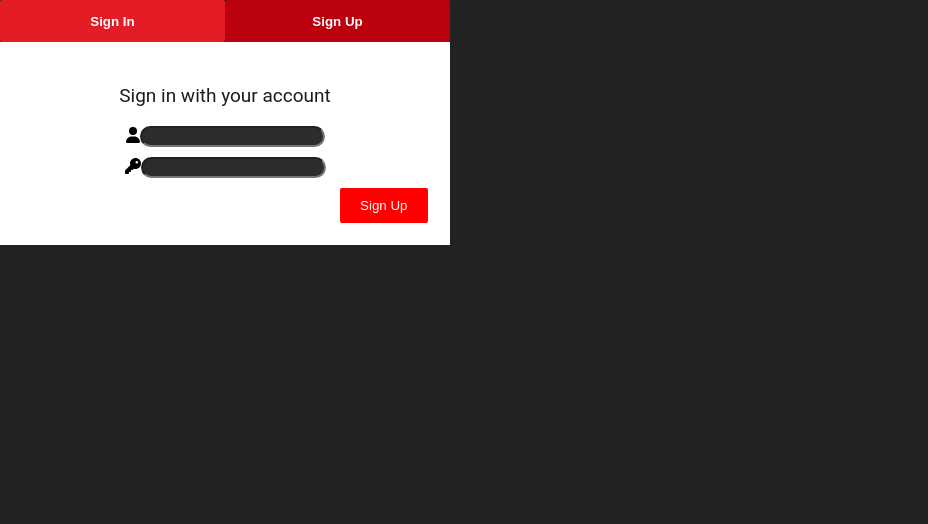
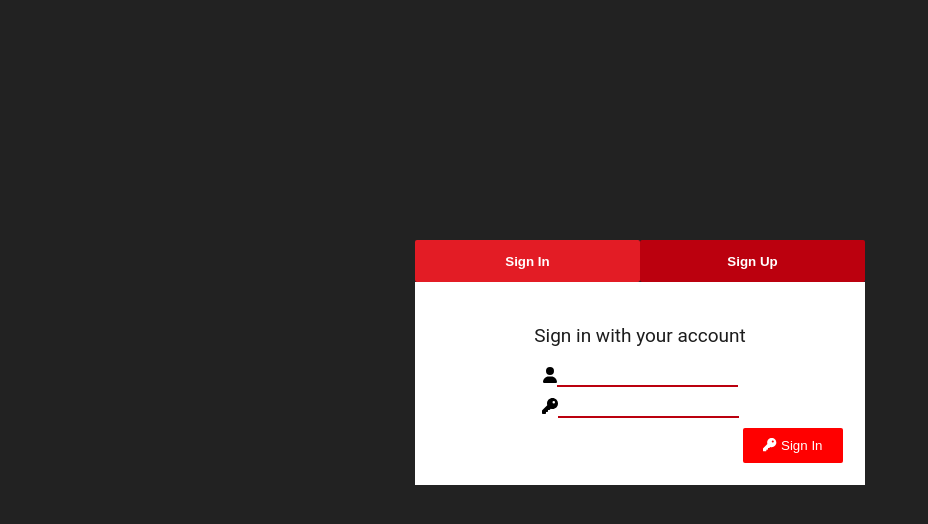
Before and after one commit to casonbobo/atlas-cinema-guru, a React (Create React App) app in the folder atlas-cinema-guru-app/: page /home in a window 1280 px wide. Shown: the top 524 px of the page, without its empty margins (0-928 px from the left). Built offline with nearby package versions, Linux system fonts and the light colour scheme.

Commit message:
Little changes for the sign in to be right

```diff
--- a/atlas-cinema-guru-app/src/components/Activity.js
+++ b/atlas-cinema-guru-app/src/components/Activity.js
@@ -1,4 +1,3 @@
-
 import React from 'react';
 import './components.css';
 
--- a/atlas-cinema-guru-app/src/components/general/Button.js
+++ b/atlas-cinema-guru-app/src/components/general/Button.js
@@ -5,6 +5,7 @@ import './general.css';
 const Button = ({ label, className, onClick, icon }) => {
   return (
     <button className={`button ${className}`} onClick={onClick}>
+      {icon && <FontAwesomeIcon className="icon" icon={icon} />}
       {label}
     </button>
   );
--- a/atlas-cinema-guru-app/src/components/general/general.css
+++ b/atlas-cinema-guru-app/src/components/general/general.css
@@ -10,7 +10,9 @@
   cursor: pointer;
   transition: background-color 0.3s ease;
 }
-
+.icon {
+  padding-right: 5px;
+}
 .custom-button:hover {
   background-color: darkred; /* Color change on hover */
 }
@@ -33,17 +35,20 @@
 
 .search-bar-wrapper input {
   padding-left: 30px;
-  border-radius: 25px;
-  background-color: var(--color-dark-gray);
-  color: var(--color-white);
+  background-color: var(--color-white);
+  color: var(--color-black);
 }
 .input-wrapper input{
-  border-radius: 25px;
-  background-color: var(--color-dark-gray);
-  color: var(--color-white);
+  border: none;
+  border-bottom: 2px solid var(--color-dark-red);
+  outline-style: none;
+  background-color: var(--color-white);
+  color: var(--color-black);
 }
 .input-container select {
-  border-radius: 25px;
-  background-color: var(--color-dark-gray);
-  color: var(--color-white);
+  border: none;
+  border-bottom: 2px solid var(--color-dark-red);
+  outline-style: none;
+  background-color: var(--color-white);
+  color: var(--color-black);
 }
--- a/atlas-cinema-guru-app/src/components/navigation/navigation.css
+++ b/atlas-cinema-guru-app/src/components/navigation/navigation.css
@@ -29,6 +29,7 @@
   right: 10px;
   visibility: hidden;
 }
+
 .nav-item.selected {
   background-color: var(--color-light-red);
 }
@@ -46,6 +47,7 @@
 .nav-item.selected {
   background-color: var(--color-light-red);
 }
+
 .nav-item span {
   opacity: 0;
   transition: opacity 0.5s ease-in-out;
--- a/atlas-cinema-guru-app/src/routes/auth/Login.js
+++ b/atlas-cinema-guru-app/src/routes/auth/Login.js
@@ -16,6 +16,7 @@ import { faUser, faKey, faPlus } from '@fortawesome/free-solid-svg-icons';
         type="text"
         className="Username"
         value={username}
+        setValue={setUsername}
         onChange={(e) => setUsername(e.target.value)}
         icon={faUser}
       />
@@ -30,10 +31,10 @@ import { faUser, faKey, faPlus } from '@fortawesome/free-solid-svg-icons';
         togglePassword={togglePasswordVisibility}
       />
       <Button
-        label="Sign Up"
+        label="Sign In"
         type="submit"
         className="register-button"
-        icon={faPlus}
+        icon={faKey}
       />
     </div>
   );
--- a/atlas-cinema-guru-app/src/routes/auth/Register.js
+++ b/atlas-cinema-guru-app/src/routes/auth/Register.js
@@ -16,6 +16,7 @@ import { faUser, faKey, faPlus } from '@fortawesome/free-solid-svg-icons';
         type="text"
         className="Username"
         value={username}
+        setValue={setUsername}
         onChange={(e) => setUsername(e.target.value)}
         icon={faUser}
       />
@@ -33,7 +34,7 @@ import { faUser, faKey, faPlus } from '@fortawesome/free-solid-svg-icons';
         label="Sign Up"
         type="submit"
         className="register-button"
-        icon={faKey}
+        icon={faPlus}
       />
     </div>
   );
--- a/atlas-cinema-guru-app/src/routes/auth/auth.css
+++ b/atlas-cinema-guru-app/src/routes/auth/auth.css
@@ -9,8 +9,14 @@
 }
 
 .authentication {
+  position: absolute;
   width: 50%;
   max-width: 450px;
+  top: 30%;
+  bottom: 0;
+  left: 0;
+  right: 0;
+  margin: auto;
 }
 
 .error-message {
```
Also changed, not shown: atlas-cinema-guru-app/src/components/navigation/Header.js (+15 -10 lines).
